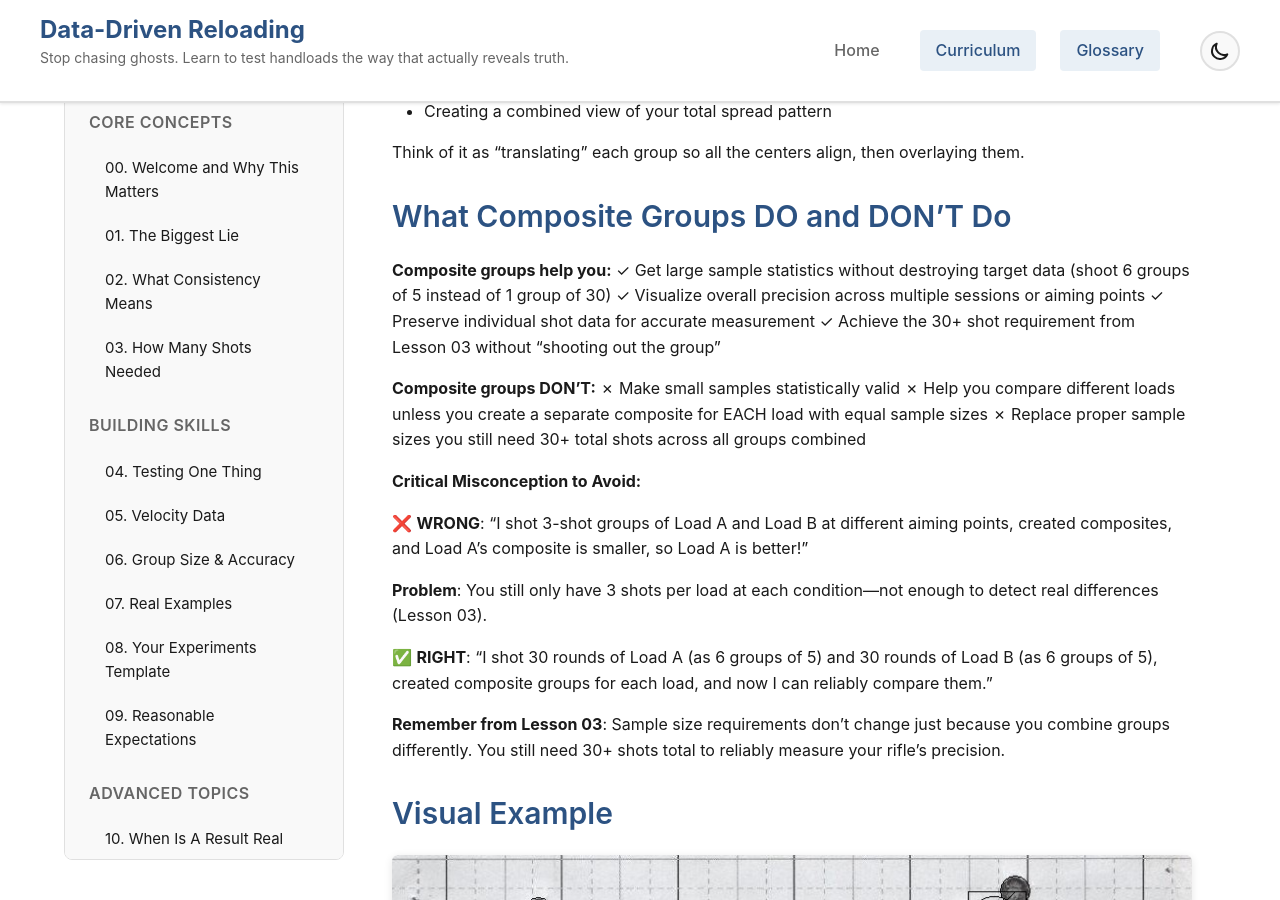
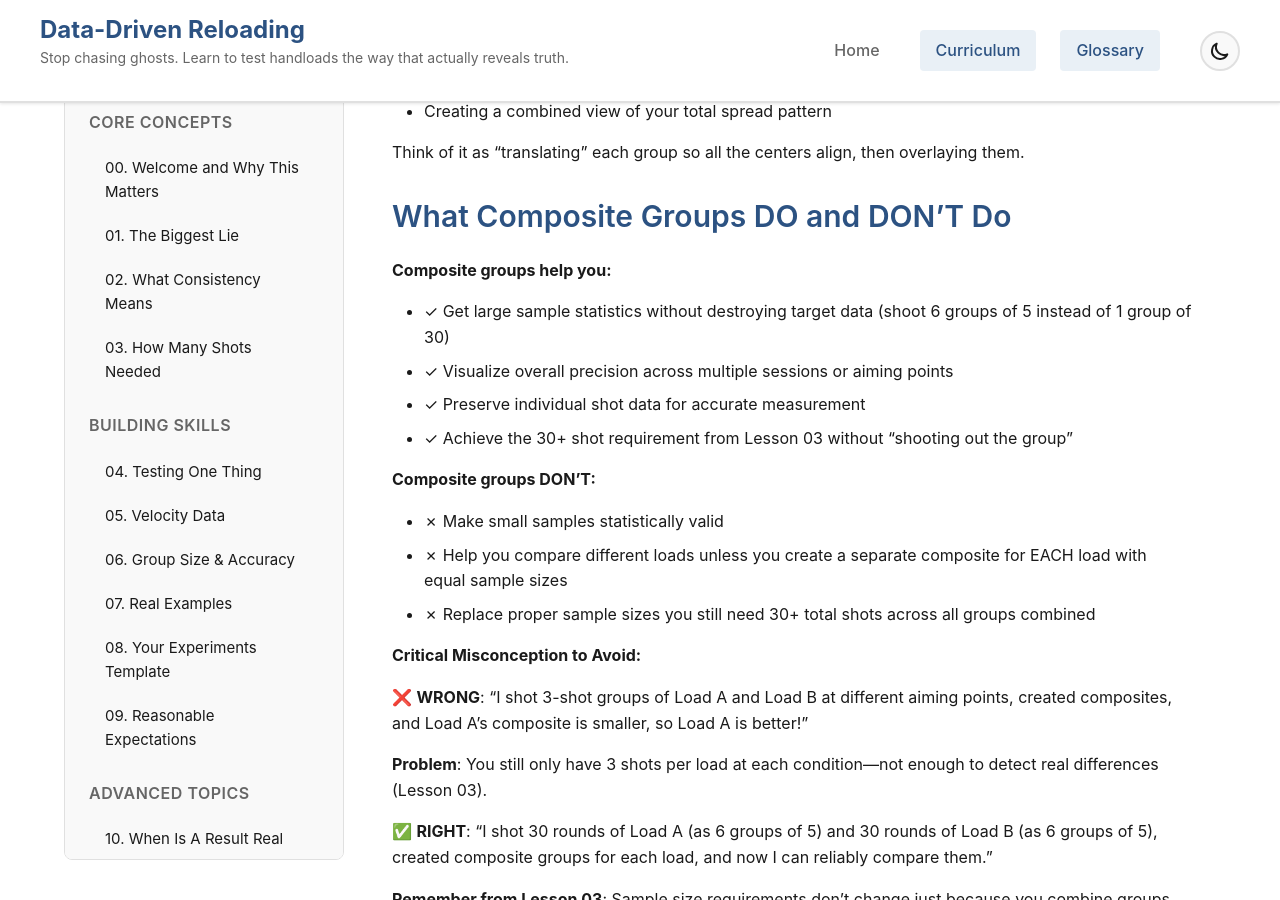
Before and after one commit to ReevesJustin/data-driven-reloading, a Jekyll site: the page built from lessons/md/Appendix_C_Composite_Groups.md, in a window 1280 px wide and 900 px high, scrolled down 1136 px. Built offline with Jekyll 4.4.1, drawn with Linux system fonts in a browser that asks for light colours; our own code applies the rules of GitHub Pages for plain Markdown files.

```diff
--- a/lessons/md/Appendix_C_Composite_Groups.md
+++ b/lessons/md/Appendix_C_Composite_Groups.md
@@ -34,15 +34,17 @@ Think of it as "translating" each group so all the centers align, then overlayin
 ## What Composite Groups DO and DON'T Do
 
 **Composite groups help you:**
-✓ Get large sample statistics without destroying target data (shoot 6 groups of 5 instead of 1 group of 30)
-✓ Visualize overall precision across multiple sessions or aiming points
-✓ Preserve individual shot data for accurate measurement
-✓ Achieve the 30+ shot requirement from Lesson 03 without "shooting out the group"
+
+- ✓ Get large sample statistics without destroying target data (shoot 6 groups of 5 instead of 1 group of 30)
+- ✓ Visualize overall precision across multiple sessions or aiming points
+- ✓ Preserve individual shot data for accurate measurement
+- ✓ Achieve the 30+ shot requirement from Lesson 03 without "shooting out the group"
 
 **Composite groups DON'T:**
-✗ Make small samples statistically valid
-✗ Help you compare different loads unless you create a separate composite for EACH load with equal sample sizes
-✗ Replace proper sample sizes you still need 30+ total shots across all groups combined
+
+- ✗ Make small samples statistically valid
+- ✗ Help you compare different loads unless you create a separate composite for EACH load with equal sample sizes
+- ✗ Replace proper sample sizes you still need 30+ total shots across all groups combined
 
 **Critical Misconception to Avoid:**
 
```
